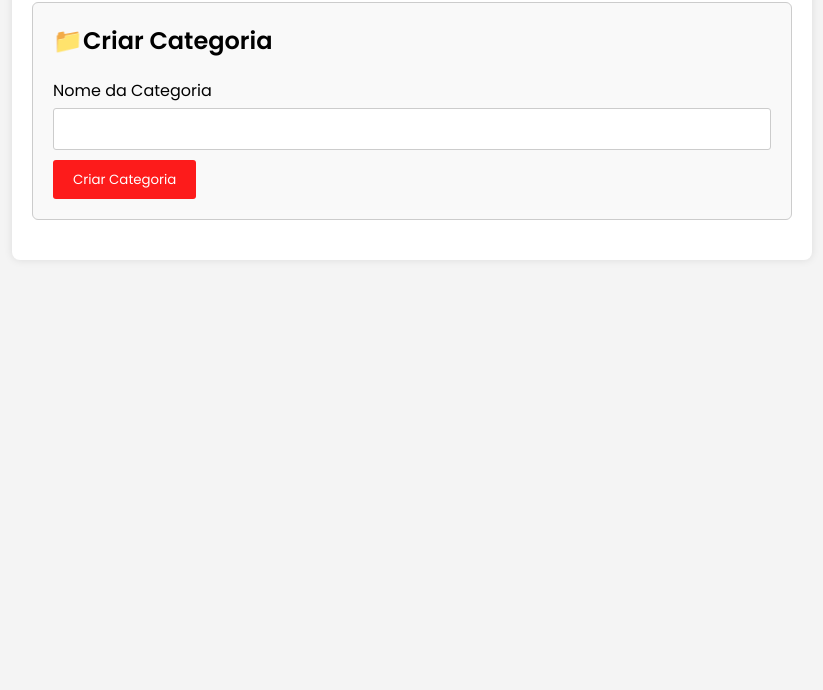
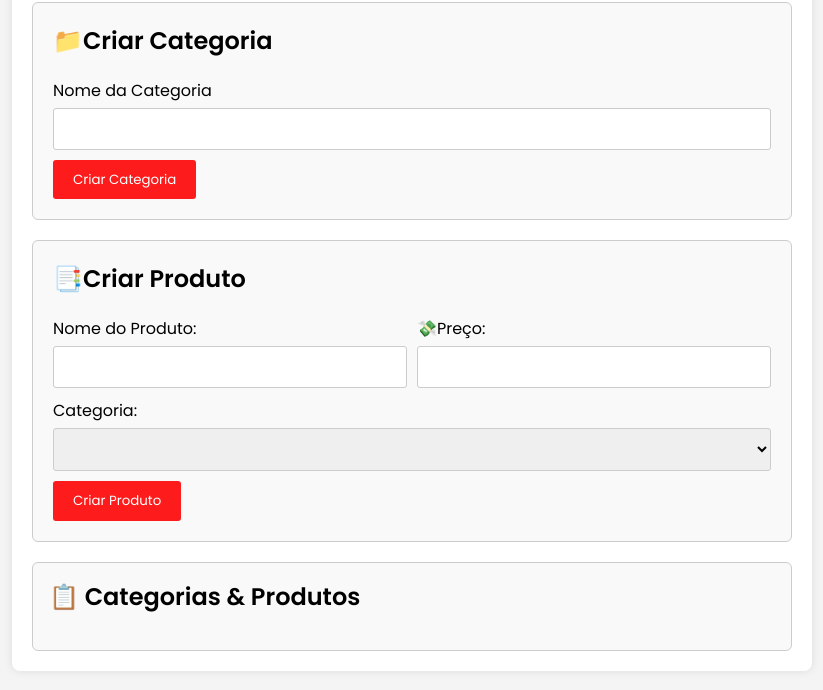
Before and after one commit to isarmendes/revisao01, a plain HTML site: page revisao-01/pages/category-product.html in a window 1280 px wide. Shown: the part 86-776 px from the top of the page, without its empty margins (228-1051 px from the left). Drawn offline with Linux system fonts and the light colour scheme.

Commit message:
feat: finish products style

```diff
--- a/revisao-01/assests/css/style.category-product.css
+++ b/revisao-01/assests/css/style.category-product.css
@@ -39,7 +39,8 @@ h2{
     display: block ;
     margin-bottom: 0.31rem;/*5px*/
 }
-.form-container input[type="text"]{
+.form-container input,
+select{
     width: 100%;
     padding: 0.62rem;
     margin-bottom: 0.62rem;
@@ -47,6 +48,18 @@ h2{
     border-radius: 3px;
     box-sizing: border-box;
 
+}
+#productInfos{
+    display: flex;
+    justify-content: space-between;
+    align-items: center;
+    gap: 0.62rem;
+}
+.productInputs{
+    display: flex;
+    flex-direction: column;
+    justify-content: space-between;
+    width: 100%;
 }
 
 .btn{
@@ -56,11 +69,34 @@ h2{
     border: none;
     cursor: pointer;
     border-radius: 3px;
-    transition: backgroud-color 0.3s ease, transform 0.3s ease;
+    transition: background-color 0.3s ease, transform 0.3s ease;
 }
 
-.bnt:hover{
+.btn:hover{
     background-color: #e60e0e;
     color: #fff;
-    transform: scale(1.01);
+    transform: scale(1.02);
 }
+
+.list-container{
+    background-color: #f9f9f9;
+    padding: 1rem;
+    border: 1px solid #ccc;
+    border-radius: 6px;
+    max-height: 20rem;/*320px*/
+    overflow-y: auto;
+}
+
+.list-container ul{
+    list-style: none;
+    padding: 0;
+    margin: 0;
+}
+
+.list-container li{
+    margin-bottom:0.62rem ;
+    padding: 0.62rem;
+    background-color: #fff;
+    border: 1px solid #ccc;
+    border-radius: 3px;
+}
--- a/revisao-01/pages/category-product.html
+++ b/revisao-01/pages/category-product.html
@@ -17,6 +17,37 @@
         <button class="btn" >Criar Categoria</button>
         </div>
 
+        <div class="form-container">
+            <h2>📑Criar Produto</h2>
+
+            <div id="productInfos">
+                <div class="productInputs">
+                    <label for="productName">Nome do Produto:</label>
+                    <input type="text" id="productName" required>
+                </div>
+
+
+
+                <div class="productInputs">
+                    <label for="productPrice">💸Preço:</label>
+                    <input type="number" id="productPrice" required>
+                </div>
+            </div>
+
+            <label for="">Categoria:</label>
+            <select id="productCategory" required>
+               <!--Will be dinamically filled via js-->
+            </select>
+
+            <button class="btn">Criar Produto</button>
+        </div>
+
+        <!--List of categories and poducts-->
+        <div class="list-container">
+            <h2>📋 Categorias & Produtos</h2>
+            <ul id="categoriesList"></ul>
+
+        </div>
     </div>
 </body>
 </html>
```
